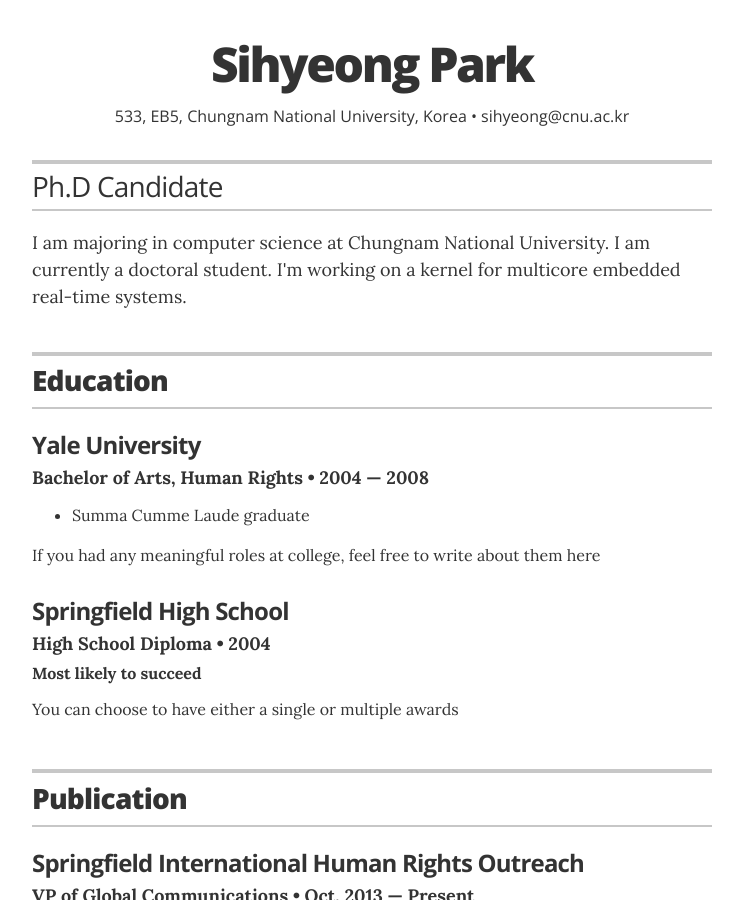
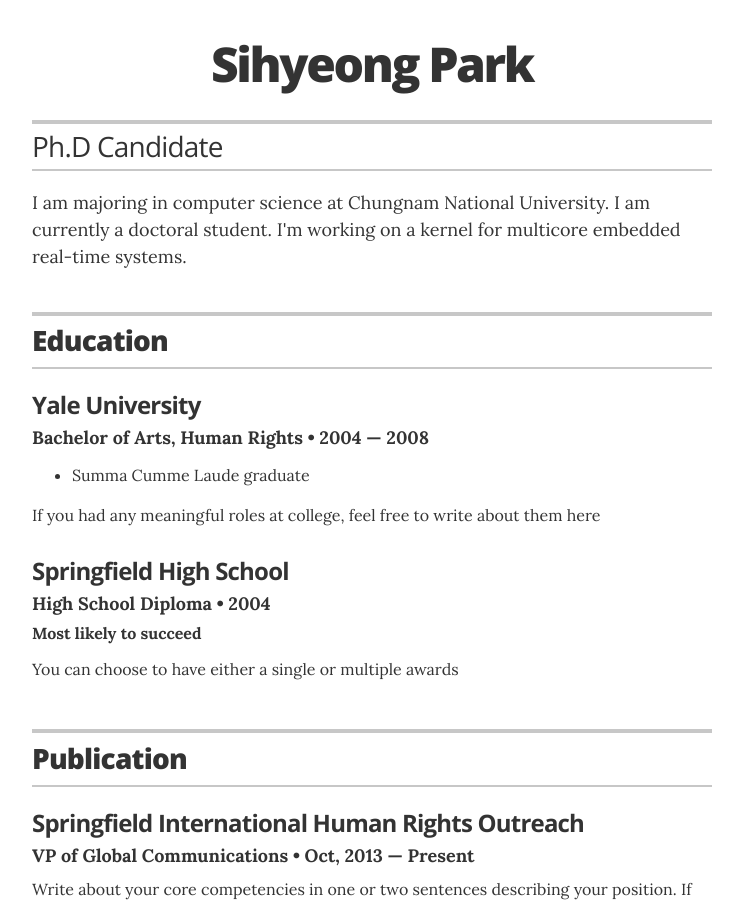
Before and after one commit to sihyeong/sihyeong.github.io, a Jekyll site: the page built from index.html, in a window 1280 px wide and 900 px high. Shown: the whole window, without its empty margins (268-1011 px from the left). Built offline with Jekyll 4.4.1, drawn with Linux system fonts in a browser that asks for light colours; part of the change alters nothing that is shown.

```diff
--- a/_config.yml
+++ b/_config.yml
@@ -21,7 +21,7 @@ resume_contact_telephone:       ""
 resume_contact_address:         "533, EB5, Chungnam National University, Yuseong-gu, Daejeon, Korea"
 
 resume_header_contact_info:     "533, EB5, Chungnam National University, Korea • sihyeong@cnu.ac.kr"
-display_header_contact_info:    "true"
+display_header_contact_info:    "false"
 
 resume_header_intro: "<p>I am majoring in computer science at Chungnam National University. I am currently a doctoral student. I'm working on a kernel for multicore embedded real-time systems.</p>"
 
@@ -53,7 +53,7 @@ resume_linkedin_url:          "https://www.linkedin.com/in/sihyeongpark"
   # resume_instagram_url:         ""
 resume_website_url:           "http://eslab.cnu.ac.kr"
 #  resume_medium_url:            ""
-resume_print_social_links:      false
+resume_print_social_links:      true
 
 # Design settings
 resume_theme:                   default
```
